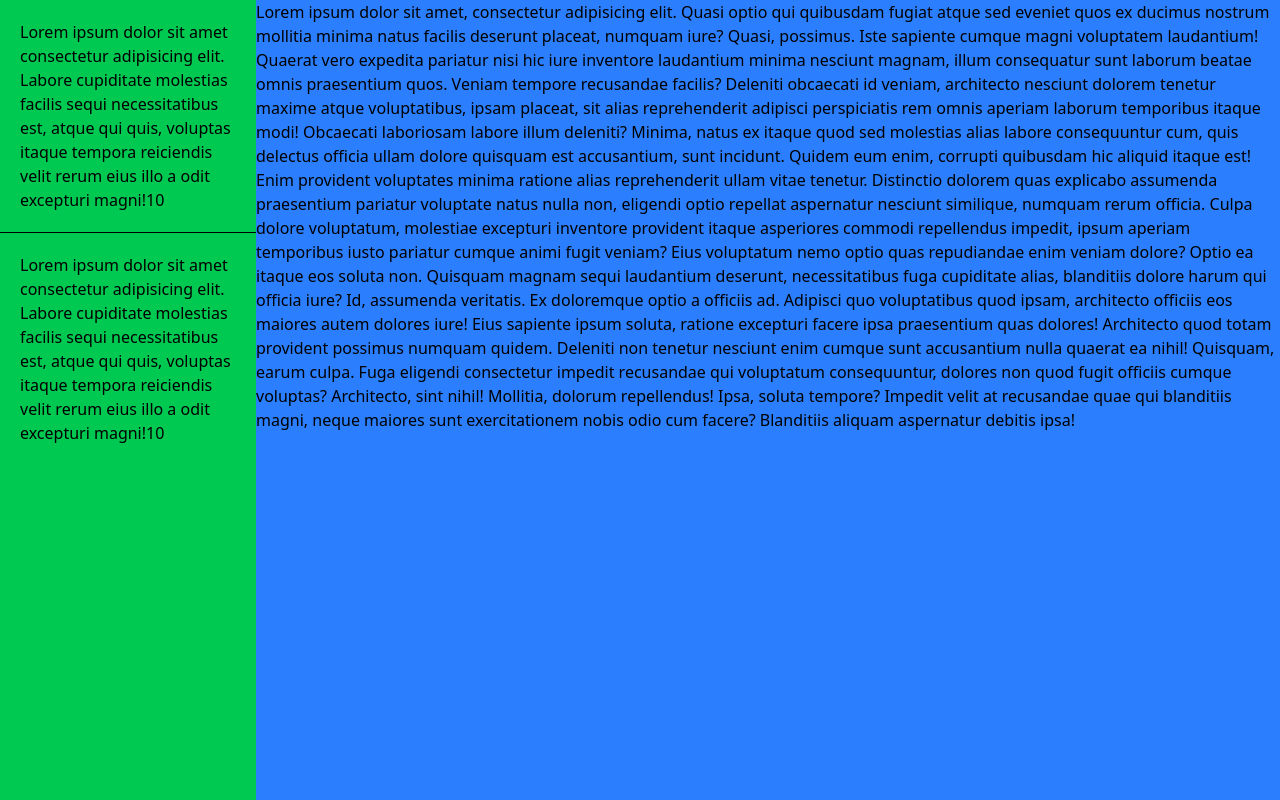
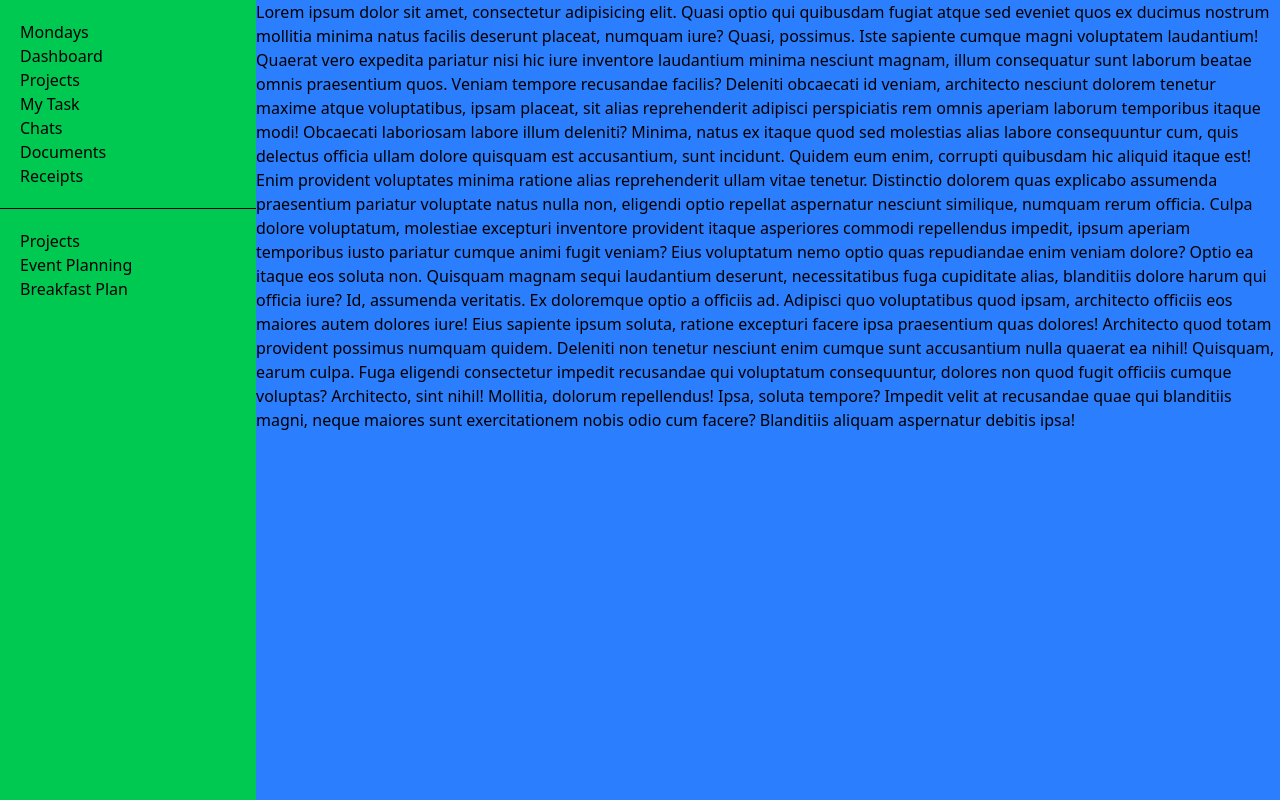
Before and after one commit to TechCrent/Dashboard, a website built with Vite: page dashboard/index.html in a window 1280 px wide. Built offline with nearby package versions, Linux system fonts and the light colour scheme.

Commit message:
Filling in Side Bar

```diff
--- a/dashboard/index.html
+++ b/dashboard/index.html
@@ -9,20 +9,22 @@
   <body class="grid grid-row md:grid-cols-[1fr_4fr]">
     <div class="bg-green-500 hidden md:flex flex-col h-screen">
       <div class="border-black border-b">
-        <p class="p-5">
-          Lorem ipsum dolor sit amet consectetur adipisicing elit. Labore
-          cupiditate molestias facilis sequi necessitatibus est, atque qui quis,
-          voluptas itaque tempora reiciendis velit rerum eius illo a odit
-          excepturi magni!10
-        </p>
+        <div class="p-5">
+          <h1>Mondays</h1>
+          <p>Dashboard</p>
+          <p>Projects</p>
+          <p>My Task</p>
+          <p>Chats</p>
+          <p>Documents</p>
+          <p>Receipts</p>
+        </div>
       </div>
       <div>
-        <p class="p-5">
-          Lorem ipsum dolor sit amet consectetur adipisicing elit. Labore
-          cupiditate molestias facilis sequi necessitatibus est, atque qui quis,
-          voluptas itaque tempora reiciendis velit rerum eius illo a odit
-          excepturi magni!10
-        </p>
+        <div class="p-5">
+          <h2>Projects</h2>
+          <p>Event Planning</p>
+          <p>Breakfast Plan</p>
+        </div>
       </div>
     </div>
     <main class="bg-blue-500">
@@ -30,7 +32,7 @@
       <!-- AREA BEFORE CONTAINERS-->
       <div></div>
       <!-- CONTAINERS-->
-      <div>
+      <div class="">
         <section></section>
         <section></section>
         <section></section>
```
